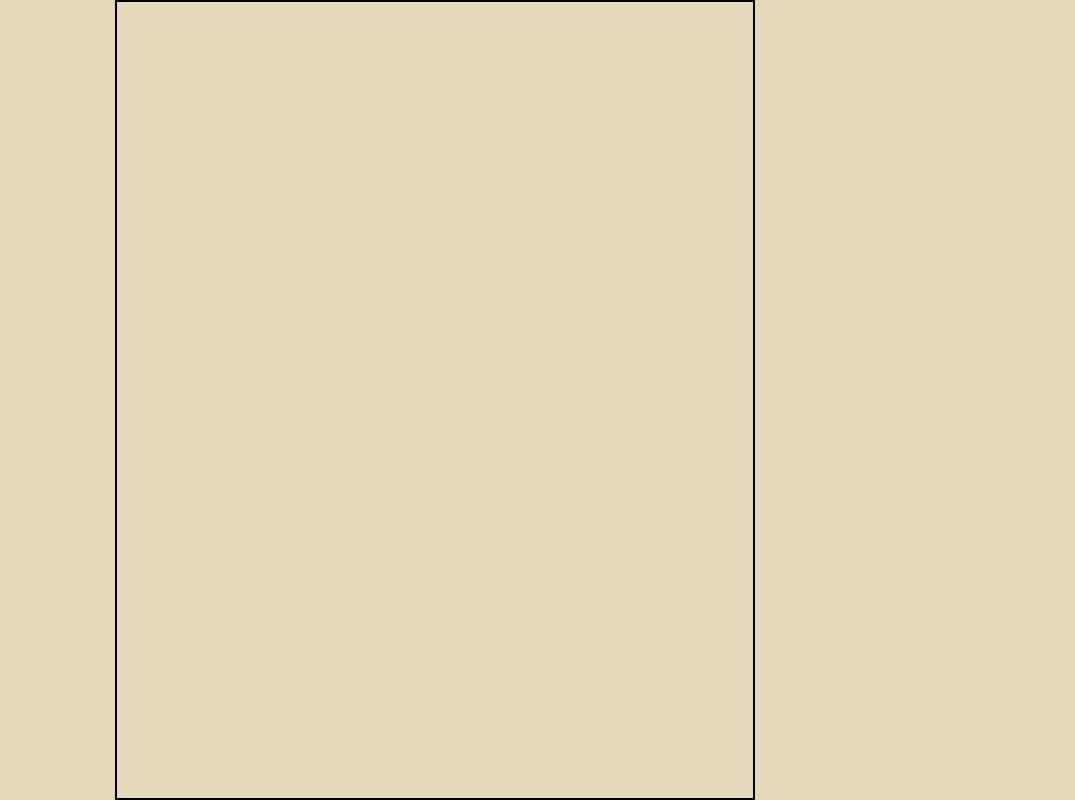
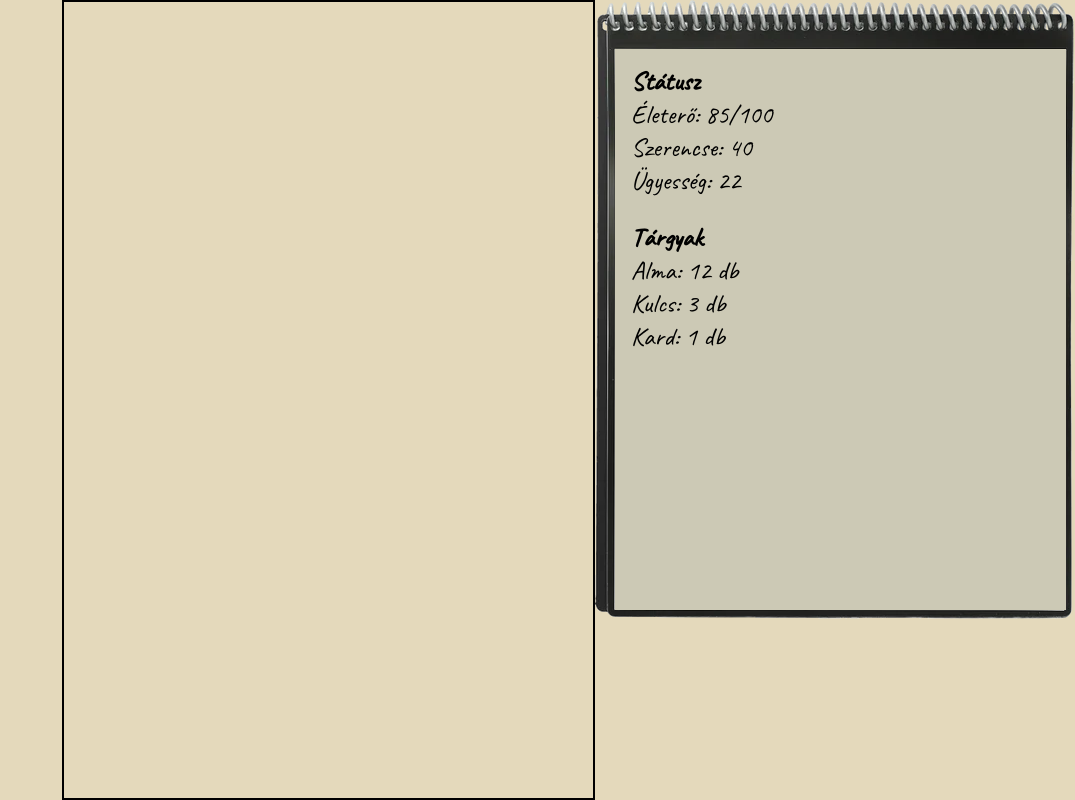
Before and after one commit to timre13/adventure_book, a SvelteKit app: page / in a window 1280 px wide. Shown: the whole page, without its empty margins (205-1280 px from the left). Built offline with nearby package versions, Linux system fonts and the light colour scheme.

Commit message:
Implement status notepad

```diff
--- a/src/components/StatusNotepad.svelte
+++ b/src/components/StatusNotepad.svelte
@@ -1,31 +1,61 @@
 <script lang="ts">
-    class Stat {
-        name: string = "";
-        value: number = 0;
-        maxValue: number | undefined = undefined;
-
-        constructor(name: string, value: number, maxValue: number | undefined) {
-            this.name = name;
-            this.value = value;
-            this.maxValue = maxValue;
-        }
-    }
+    import type { Stat } from "$lib/status";
 
     export let stats: Array<Stat>;
-    export let inventory: Object;
+    export let inventory: Record<string, number>;
 </script>
 
+<!-- svelte-ignore a11y-missing-attribute -->
 <div class="status-notepad">
+    <img src="/notepad.png" />
+    <div class="content">
         <div id="stat-display">
+            <p><b>Státusz</b></p>
             {#each stats as stat}
-            {#if stat.maxValue != undefined}
-                <p>TODO</p>
+                {#if stat.maxValue}
+                    <p>{stat.name}: {stat.value}/{stat.maxValue}</p>
                 {:else}
                     <p>{stat.name}: {stat.value}</p>
                 {/if}
             {/each}
         </div>
         <div id="inventory-display">
-        <p>TODO</p>
+            <p><b>Tárgyak</b></p>
+            {#each Object.entries(inventory) as [item, cnt]}
+                <p>{item}: {cnt} db</p>
+            {/each}
         </div>
     </div>
+</div>
+
+<style lang="scss">
+    @import url("https://fonts.googleapis.com/css2?family=Caveat&display=swap");
+
+    .status-notepad {
+        position: relative;
+        width: 480px;
+        height: 620px;
+        align-self: center;
+        font-family: "Caveat", cursive;
+        font-size: 26px;
+
+        img {
+            position: absolute;
+            top: 0;
+            left: 0;
+        }
+
+        .content {
+            position: absolute;
+            left: 20px;
+            top: 49px;
+            background-color: rgb(204, 201, 181);
+            width: 451px;
+            height: 561px;
+            padding: 1rem;
+            display: flex;
+            flex-direction: column;
+            gap: 1.5rem;
+        }
+    }
+</style>
--- /dev/null
+++ b/src/lib/status.ts
@@ -0,0 +1,11 @@
+export class Stat {
+    name: string = "";
+    value: number = 0;
+    maxValue: number | undefined = undefined;
+
+    constructor(name: string, value: number, maxValue?: number) {
+        this.name = name;
+        this.value = value;
+        this.maxValue = maxValue;
+    }
+}
--- a/src/routes/+page.svelte
+++ b/src/routes/+page.svelte
@@ -1,17 +1,24 @@
 <script lang="ts">
     import { conditionHandler, vars } from "$lib/index";
+    import StatusNotepad from "../components/StatusNotepad.svelte";
+    import { Stat } from "$lib/status";
 
     conditionHandler("vars['B'] = 'A'"); // létrehozok egy B változót A értékkel
     conditionHandler("vars['B'] == 'A'"); // True értéket ad vissza
 
     //let parser = new DOMParser();
     //let xmlDoc = parser.parseFromString("<game><pages><page/><page/></pages></game>", "text/xml");
+
+    let stats: Array<Stat> = [new Stat("Életerő", 85, 100), new Stat("Szerencse", 40), new Stat("Ügyesség", 22)];
+    let inventory: Record<string, number> = { Alma: 12, Kulcs: 3, Kard: 1 };
 </script>
 
 <main>
     <div id="left-panel" />
     <div id="center-panel" />
-    <div id="right-panel" />
+    <div id="right-panel">
+        <StatusNotepad {stats} {inventory} />
+    </div>
 </main>
 
 <style lang="scss">
@@ -30,6 +37,8 @@
         }
 
         #right-panel {
+            display: flex;
+            flex-direction: column;
         }
     }
 </style>
```
Lines whose indentation alone changed are shown as unchanged.
